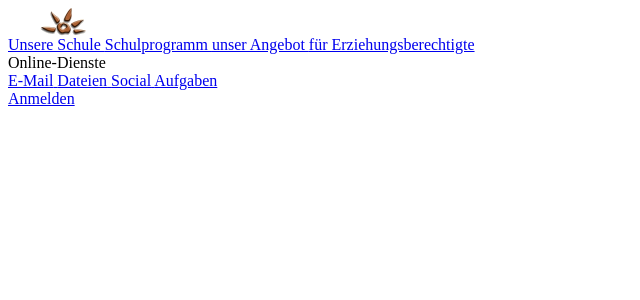
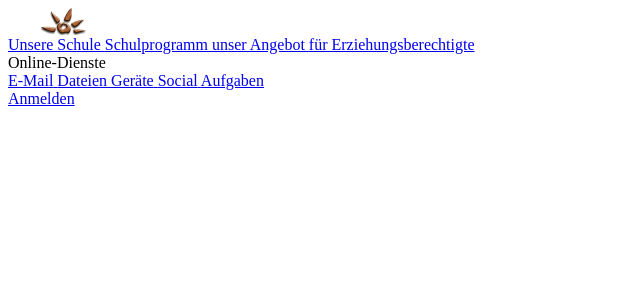
Before and after one commit to peddn/sfz-aichach-homepage, a Django app: template frontend/main/templates/navbar.html in a window 1280 px wide. Shown: the top 300 px of the page, without its empty margins (0-640 px from the left). Run offline with Django 3.2, Linux system fonts and the light colour scheme; the template is opened without the code that fills it, so the values that code supplies are empty; parts of the project's set-up code (start-up, migrations or seed data) failed here and were passed over.

Commit message:
navbar updated

```diff
--- a/frontend/main/templates/navbar.html
+++ b/frontend/main/templates/navbar.html
@@ -52,7 +52,15 @@
                                 <span>Dateien</span>
                             </span>
                         </a>
-                        <a class="navbar-item" href="https://social.edith-stein-schule.net">
+                        <a class="navbar-item" href="https://geraete.foerderzentrum-aichach.de">
+                            <span class="icon-text">
+                                <span class="icon">
+                                    <ion-icon name="desktop-outline" class="icon"></ion-icon>
+                                </span>
+                                <span>Geräte</span>
+                            </span>
+                        </a>
+                        <a class="navbar-item" href="#">
                             <span class="icon-text">
                                 <span class="icon">
                                     <ion-icon name="logo-mastodon" class="icon"></ion-icon>
@@ -60,7 +68,7 @@
                                 <span>Social</span>
                             </span>
                         </a>
-                        <a class="navbar-item" href="https://tasks.edith-stein-schule.net">
+                        <a class="navbar-item" href="#">
                             <span class="icon-text">
                                 <span class="icon">
                                     <ion-icon name="list" class="icon"></ion-icon>
```
